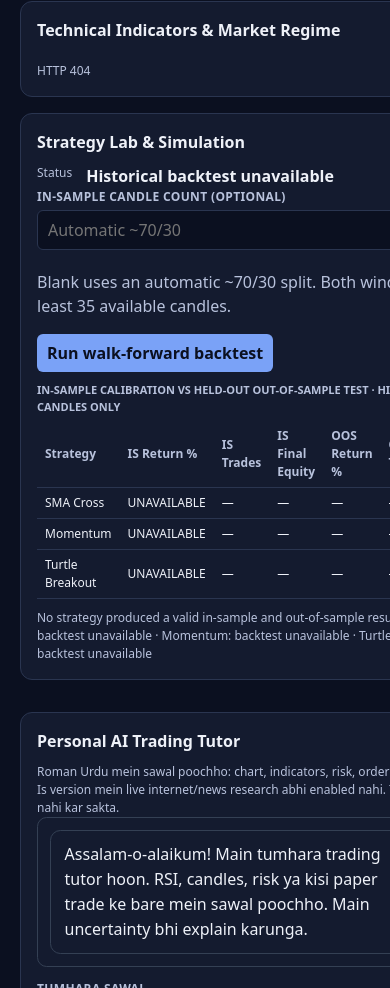
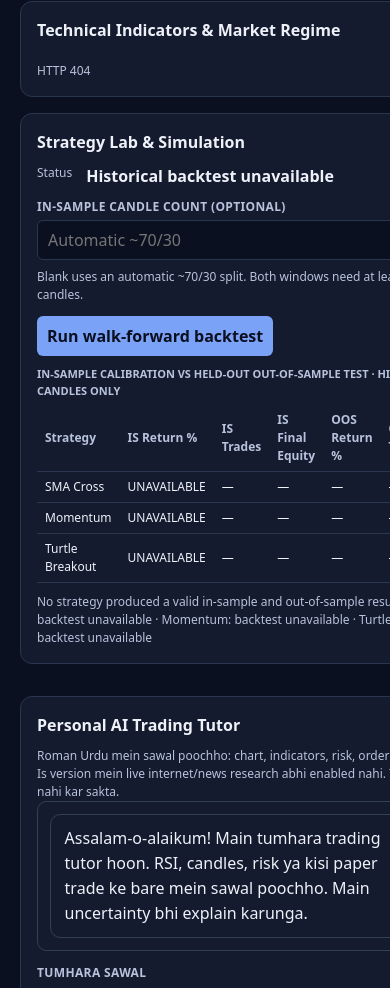
Before and after one commit to AloneSmoker007/Trading-Nova, a website: page web/index.html in a window 390 px wide. Shown: the part 2410-3398 px from the top of the page. Drawn offline with Linux system fonts and the light colour scheme; no server answers.

Commit message:
style: layout Strategy Lab backtest controls responsively

```diff
--- a/web/style.css
+++ b/web/style.css
@@ -360,6 +360,10 @@ button:hover { filter: brightness(1.1); }
 .risk-alert-item.critical { background: var(--err-bg); color: var(--err-fg); border: 1px solid var(--err-fg); }
 
 .table-wrap { overflow-x: auto; margin-top: 10px; }
+.lab-controls { display: flex; align-items: end; gap: 12px; flex-wrap: wrap; margin-block: 10px; }
+.lab-controls .field { flex: 1 1 230px; }
+.lab-controls .muted { margin-block: 4px 0; font-size: 12px; }
+.lab-controls button { min-height: 40px; }
 table { border-collapse: collapse; width: 100%; font-size: 12px; }
 caption { text-align: left; color: var(--muted); padding-bottom: 6px; font-size: 11px; text-transform: uppercase; font-weight: 600; }
 th, td { text-align: left; padding: 6px 8px; border-bottom: 1px solid var(--panel-border); font-variant-numeric: tabular-nums; }
```
